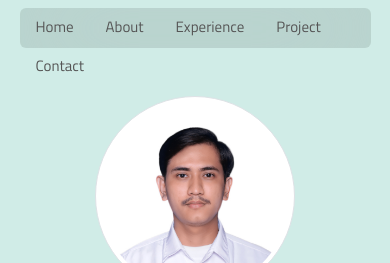
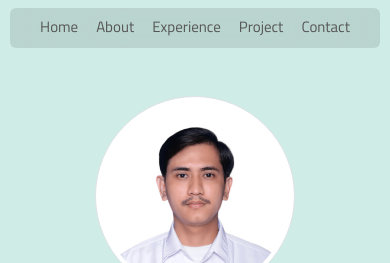
Before and after one commit to hendri-dev/hendri-dev.github.io, a plain HTML site: page index.html in a window 390 px wide. Shown: the top 263 px of the page. Drawn offline with nearby package versions, Linux system fonts and the light colour scheme; a web font is replaced by a local one.

Commit message:
Update margin left navbar

```diff
--- a/styles.css
+++ b/styles.css
@@ -27,12 +27,17 @@ a.nav-link {
 
 @media (max-width: 768px) {
   nav {
-    width: 90%;
-    left: calc((100% - 90%) / 2);
+    width: 95%;
+    left: calc((100% - 95%) / 2);
     }
 
   .nav {
       margin-top: -8px;
+  }
+
+  .nav-item {
+    margin-right: -7px;
+    margin-left: -7px;
   }
 }
 /* For Navbar */
```
